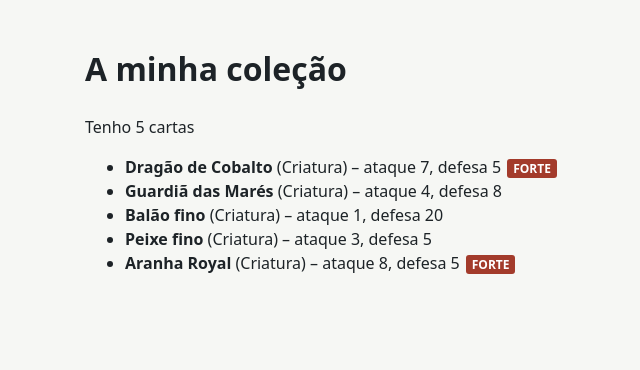
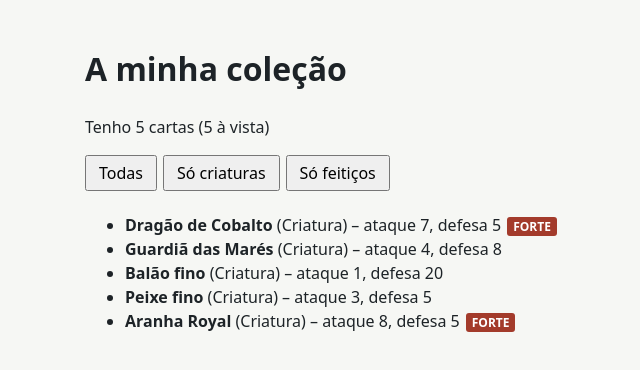
Before and after one commit to FranciscoMRFernandes27/ficha03-FranciscoFernandes-, a React (Vite) app: page / in a window 1280 px wide. Shown: the top 370 px of the page, without its empty margins (235-875 px from the left). Built offline with nearby package versions, Linux system fonts and the light colour scheme.

Commit message:
feat: add type filters

```diff
--- a/src/App.jsx
+++ b/src/App.jsx
@@ -12,6 +12,7 @@
 // (o que fizeste na aula 2).
 
 import Card from "./Card.jsx";
+import { useState } from "react";
 
 const cards = [
   { name: "Dragão de Cobalto", type: "Criatura", attack: 7, defense: 5 },
@@ -23,12 +24,26 @@ const cards = [
 
 
 function App() {
+  const [typeFilter, setTypeFilter] = useState("Todas");
+
+const visibleCards = cards.filter(
+  (card) => typeFilter === "Todas" || card.type === typeFilter,
+);
   return (
     <main>
       <h1>A minha coleção</h1>
-      <p>Tenho {cards.length} cartas</p>
-      <ul>
-  {cards.map((card) => (
+      <p>
+  Tenho {cards.length} cartas ({visibleCards.length} à vista)
+</p>
+
+<div>
+  <button onClick={() => setTypeFilter("Todas")}>Todas</button>
+  <button onClick={() => setTypeFilter("Criatura")}>Só criaturas</button>
+  <button onClick={() => setTypeFilter("Feitiço")}>Só feitiços</button>
+</div>
+
+<ul>
+  {visibleCards.map((card) => (
     <Card
       key={card.name}
       name={card.name}
```
